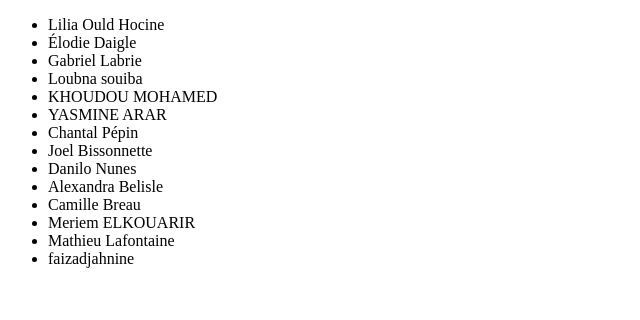
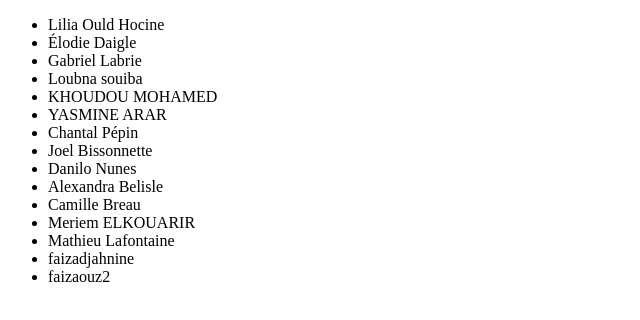
Before and after one commit to liliaouldhocine/conflictstarter, a plain HTML site: page index.html in a window 1280 px wide. Shown: the full height of the page, 0-640 px from the left. Drawn offline with Linux system fonts and the light colour scheme.

Commit message:
ajout faizouz

```diff
--- a/index.html
+++ b/index.html
@@ -21,6 +21,7 @@
       <li>Meriem ELKOUARIR</li>
       <li>Mathieu Lafontaine</li>
       <li>faizadjahnine</li>
+      <li>faizaouz2</li>
     </ul>
   </body>
 </html>
```
